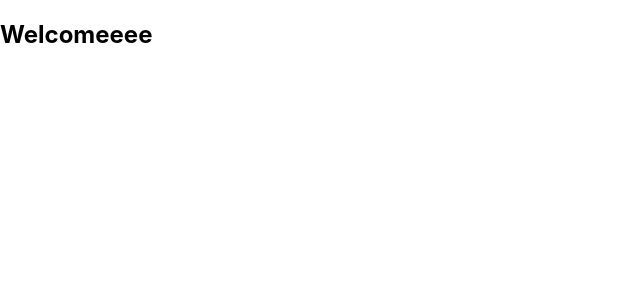
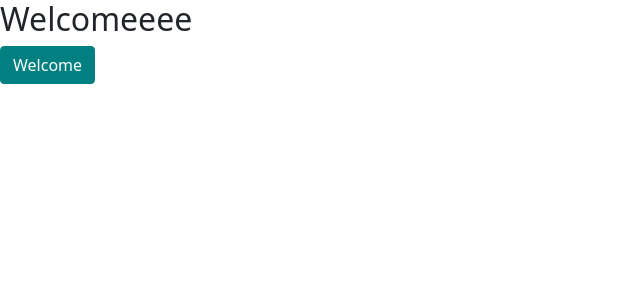
Before and after one commit to NengakDakup/g2t, a React (Create React App) app: page / in a window 1280 px wide. Shown: the top 300 px of the page, without its empty margins (0-640 px from the left). Built offline with nearby package versions, Linux system fonts and the light colour scheme.

Commit message:
Added the Button Component

```diff
--- a/src/App.scss
+++ b/src/App.scss
@@ -0,0 +1,8 @@
+/* make the customizations */
+$theme-colors: (
+    "info": tomato,
+    "danger": teal
+);
+
+
+@import "~bootstrap/scss/bootstrap";
--- /dev/null
+++ b/src/components/Button/Button.js
@@ -0,0 +1,9 @@
+import React from "react";
+import Button from 'react-bootstrap/Button';
+import './Button.scss'
+
+export default function CustomButton({title, variant}){
+    return (
+        <Button variant={variant}>{title}</Button>
+    )
+}
--- a/src/pages/welcome/index.js
+++ b/src/pages/welcome/index.js
@@ -1,9 +1,12 @@
 import React, { Component } from "react";
+
+import CustomButton from "../../components/Button/Button";
 
 export default function Welcome () {
     return (
         <div>
             <h2>Welcomeeee</h2>
+            <CustomButton title={'Welcome'} variant={'danger'}/>
         </div>
     )
 }
```
Also changed, not shown: src/components/Button/Button.scss (added).
